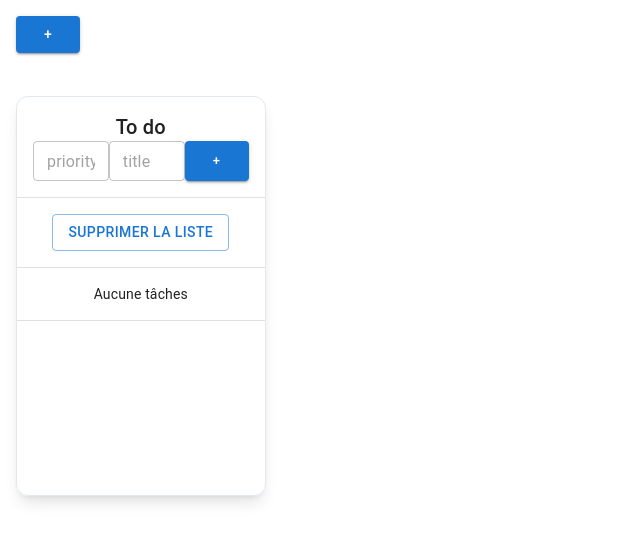
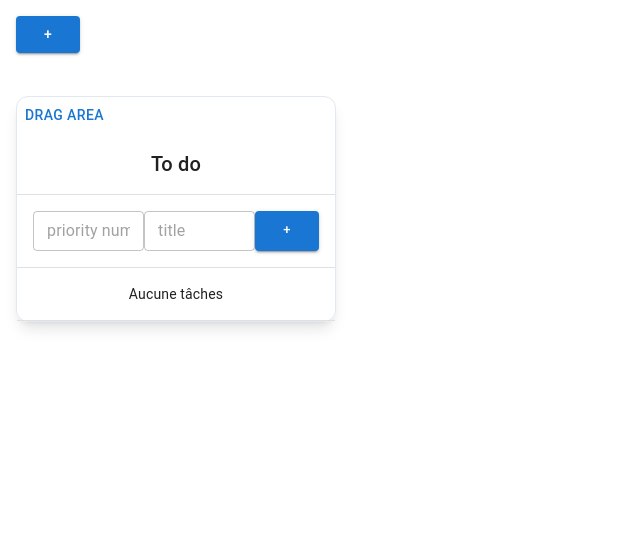
Before and after one commit to MartinDHLL/websocket-demo, a React (Create React App) app in the folder front-react/: page / in a window 1280 px wide. Shown: the top 542 px of the page, without its empty margins (0-640 px from the left). Built offline with nearby package versions, Linux system fonts and the light colour scheme.

Commit message:
réglage taille liste

```diff
--- a/front-react/src/Kanban/components/Lists/List.jsx
+++ b/front-react/src/Kanban/components/Lists/List.jsx
@@ -39,26 +39,35 @@ const List = ({ list, updateList, removeList }) => {
   };
 
   const handleDragStart = (event) => {
-    event.dataTransfer.setData("text/plain", JSON.stringify({ list }));
+    event.dataTransfer.setData("text/plain", JSON.stringify({ list, tasks }));
     event.dataTransfer.effectAllowed = "move";
   };
 
   const handleDrop = (event) => {
-    const newList = event.dataTransfer.getData("text/plain");
-    // updatelist with newList instead of actual list
+    event.target.style.backgroundColor = "#FFFFFF"
+    const oldData = {list};
+    const newData = JSON.parse(event.dataTransfer.getData("text/plain"));
+    updateList({id:oldData.list.id, title:newData.list.title});
+    updateList({id:oldData.list.id, title:newData.list.title})
+    setTasks(newData.tasks);
+    console.log(newData);
+    console.log(oldData);
   };
 
   return (
     <div
-      onDragStart={handleDragStart}
-      draggable
-      className="w-[20%] border-[1px] border-slate-200 shadow-lg min-h-[400px] rounded-xl"
+      className="w-min-max w-[20em] border-[1px] border-slate-200 shadow-lg rounded-xl"
       onDragOver={(event) => {
         event.preventDefault();
         event.dataTransfer.dropEffect = "move";
+        event.target.style.backgroundColor = "#F2F4F4";
+      }}
+      onDragLeave={(event) => {
+        event.target.style.backgroundColor = "#FFFFFF";
       }}
       onDrop={handleDrop}
     >
+    <Button onDragStart={handleDragStart} draggable>drag area</Button>
       <TableContainer>
         <Table>
           <TableHead>
@@ -79,7 +88,14 @@ const List = ({ list, updateList, removeList }) => {
                     {list.title}
                   </p>
                 )}
+              </TableCell>
+            </TableRow>
+            <TableRow>
+              <TableCell colSpan={3}>
                 <Stack direction={"row"} justifyContent={"center"}>
+                  {/* <Button onClick={() => removeList(list)} variant="outlined">
+                    supprimer la liste
+                  </Button> */}
                   <OutlinedInput
                     size="small"
                     maxRows={1}
@@ -105,28 +121,21 @@ const List = ({ list, updateList, removeList }) => {
                 </Stack>
               </TableCell>
             </TableRow>
-            <TableRow>
-              <TableCell colSpan={3}>
-                <Stack direction={"row"} justifyContent={"center"}>
-                  <Button onClick={() => removeList(list)} variant="outlined">
-                    supprimer la liste
-                  </Button>
-                </Stack>
-              </TableCell>
-            </TableRow>
           </TableHead>
           <TableBody>
+            <TableRow>
+            <div className="flex flex-col max-h-[20em] overflow-y-auto">
             {tasks.length > 0 ? (
               tasks.map((task, i) => (
                 <Task key={i} task={task} remove={handleRemoveTask} />
               ))
             ) : (
-              <TableRow>
-                <TableCell>
-                  <p className="text-center">Aucune tâches</p>
-                </TableCell>
-              </TableRow>
+              <TableCell>
+              <p className="text-center">Aucune tâches</p>
+              </TableCell>
             )}
+            </div>
+            </TableRow>
           </TableBody>
         </Table>
       </TableContainer>
--- a/front-react/src/Kanban/components/Task/Task.jsx
+++ b/front-react/src/Kanban/components/Task/Task.jsx
@@ -3,7 +3,7 @@ import TaskPriorityIcon from "./TaskPriorityIcon";
 
 const Task = ({ task, remove }) => {
   return (
-    <TableRow>
+    <div>
       {task.priority ? (
         <TaskPriorityIcon priority={task.priority} />
       ) : (
@@ -15,7 +15,7 @@ const Task = ({ task, remove }) => {
       <TableCell onClick={() => remove(task)} className="hover:cursor-pointer">
         <img className="h-8" src="trash.svg" alt="trash icon" />
       </TableCell>
-    </TableRow>
+    </div>
   );
 };
 export default Task;
```
